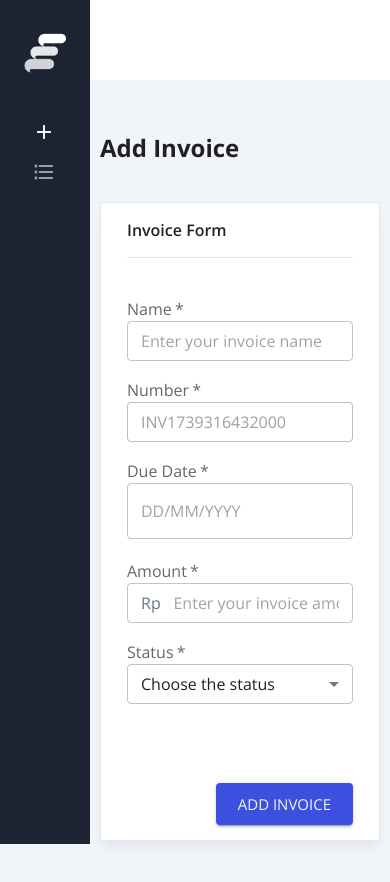
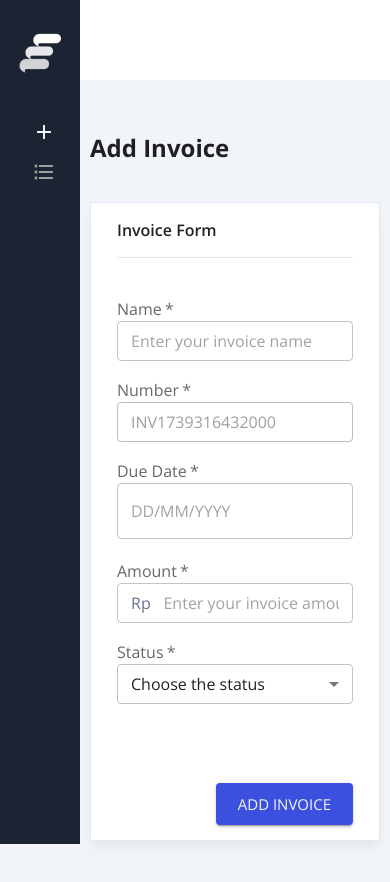
Before and after one commit to up2dul/nabitu-invoicehub, a Next.js app: page /invoices/add in a window 390 px wide. Shown: the top 882 px of the page. Built offline with nearby package versions, Linux system fonts and the light colour scheme; what @mui/material-nextjs would draw is missing.

Commit message:
feat: reduce mobile sidebar width and add table empty state

```diff
--- a/src/app/invoices/layout.tsx
+++ b/src/app/invoices/layout.tsx
@@ -32,7 +32,7 @@ export default function InvoicesLayout({
 
       <Topbar />
 
-      <Box sx={{ pt: "80px", pl: { xs: "90px", md: "280px" } }}>
+      <Box sx={{ pt: "80px", pl: { xs: "80px", md: "280px" } }}>
         <Suspense fallback={null}>{children}</Suspense>
       </Box>
     </Box>
--- a/src/components/layout/sidebar.tsx
+++ b/src/components/layout/sidebar.tsx
@@ -25,7 +25,7 @@ export const Sidebar = () => {
     <Box
       sx={{
         bgcolor: "primary.dark",
-        width: { xs: "90px", md: "280px" },
+        width: { xs: "80px", md: "280px" },
         height: "100vh",
         position: "fixed",
         top: 0,
```
Also changed, not shown: src/components/section/invoices-table.tsx (+11 -0 lines).
